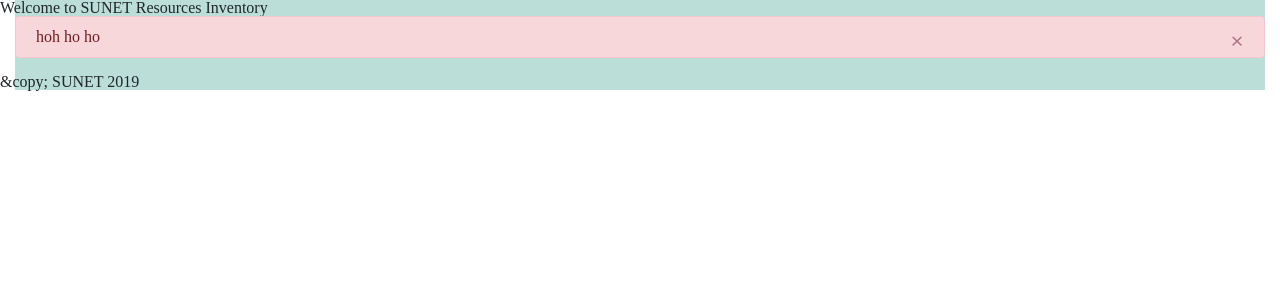
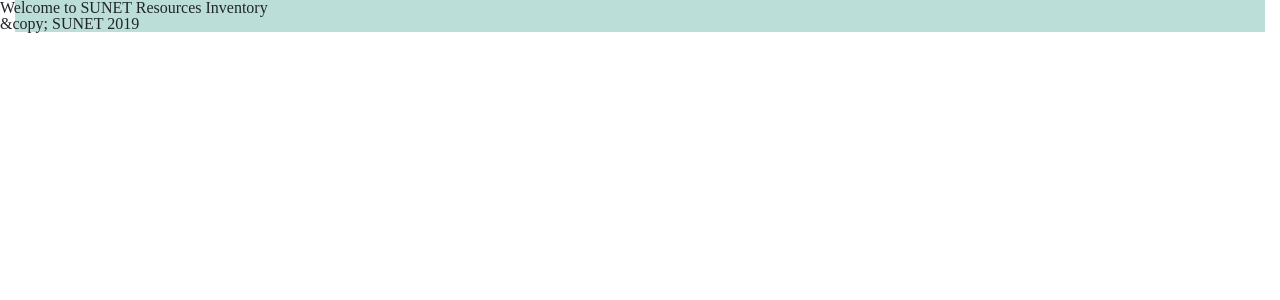
Before and after one commit to SUNET/sri-front, a React (Create React App) app: page / in a window 1280 px wide. Shown: the top 300 px of the page. Built offline with nearby package versions, Linux system fonts and the light colour scheme.

Commit message:
fixing notifications

```diff
--- a/src/components/Notify.js
+++ b/src/components/Notify.js
@@ -11,20 +11,23 @@
 
         if (this.props.messages.length > 0) {
 
-            let message = this.props.messages[0],
-                msg = message.msg;
-
-            if (message.vals !== null) {
-                msg = msg(message.vals);
-            }
-
             return (
                 <div className="notify-area">
-                    <Alert dismissible
-                           variant={message.level}
-                           onClose={this.props.rmNotification}>
-                       {msg}
-                    </Alert>
+                    {this.props.messages.map((msg) =>{
+                        let message = msg.msg;
+                        if (msg.vals !== null) {
+                            message = msg(msg.vals)
+                        }
+                        return (
+                          <Alert dismissible
+                                 className="sri-notification"
+                                 key={message}
+                                 variant={msg.level}
+                                 onClose={this.props.rmNotification}>
+                              {message}
+                          </Alert>
+                        )}
+                    )}
                 </div>
             );
         }
--- a/src/reducers/Notify.js
+++ b/src/reducers/Notify.js
@@ -2,11 +2,7 @@
 
 
 const notify = {
-  messages: [
-    {msg: 'hoh ho ho', vals: null, level: 'danger'},
-    {msg: 'heh he he', vals: null, level: 'success'},
-    {msg: 'hih hi hi', vals: null, level: 'danger'},
-  ],
+  messages: [],
 };
 
 
@@ -14,7 +10,7 @@
   switch (action.type) {
     case actions.NEW:
         state = {...state};
-        state.messages.add(action.payload);
+        state.messages.push(action.payload);
         state.messages.sort(function (m1, m2) {
             if (m1.level === m2.level) { return 0 }
             else if (m1.level === 'danger') {return -1}
@@ -22,8 +18,12 @@
         });
         return state;
     case actions.RM:
+      let messages = [];
+      if (state.messages.length > 0) {
+          messages = state.messages.slice(1);
+      }
       return {
-        messages: state.messages.slice(1),
+        messages: messages
       };
     case actions.RM_ALL:
       return {
--- a/src/style/Notify.scss
+++ b/src/style/Notify.scss
@@ -2,7 +2,15 @@
 @import '../variables.scss';
 
 
-header {
+.notify-area {
+    position: relative;
+    height: 5em;
     width: 100%;
-    text-align: center;
 }
+
+.sri-notification {
+    position: absolute;
+    top: 0;
+    left: 0;
+    z-index: 1000;
+}
```
